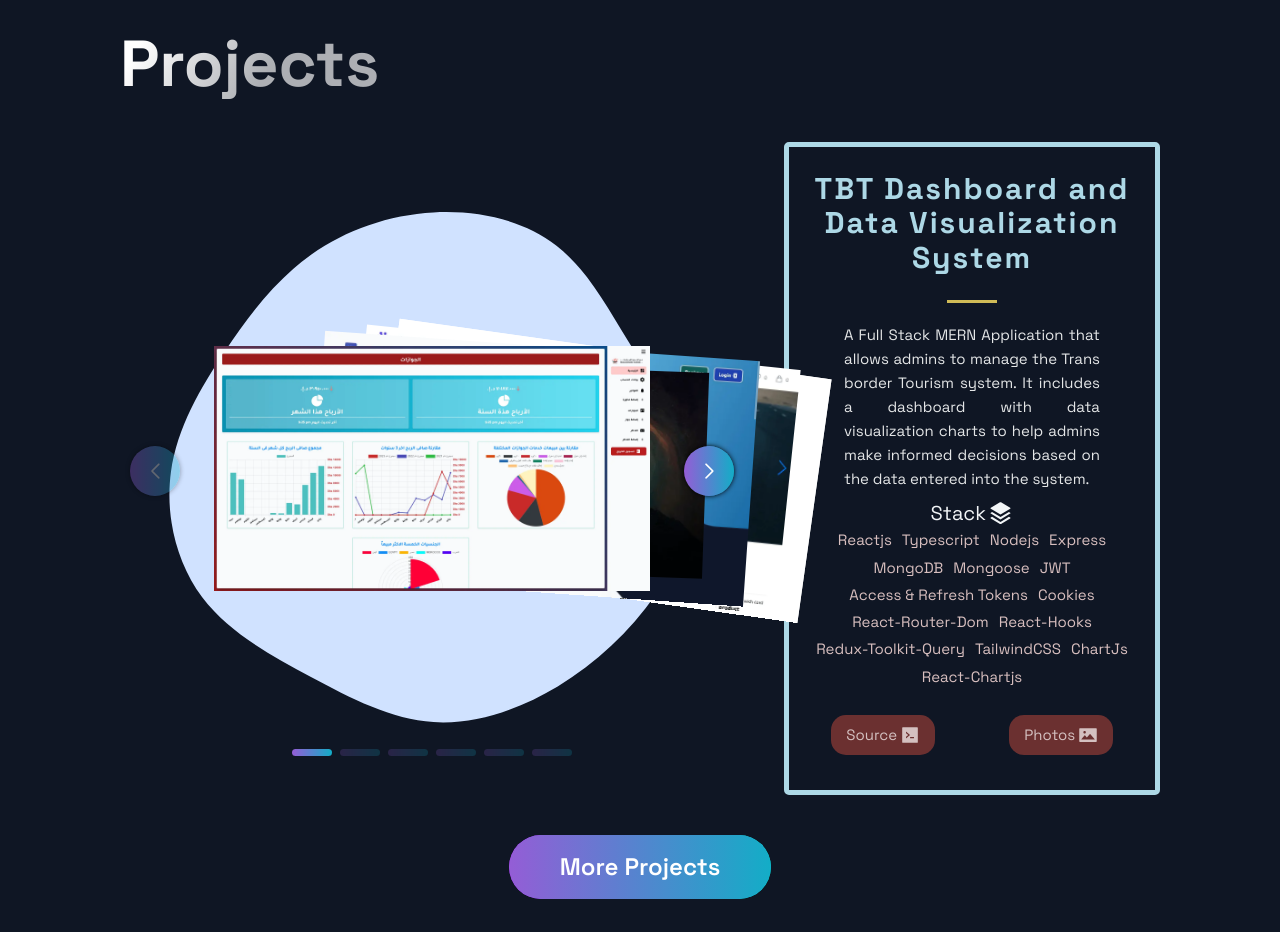
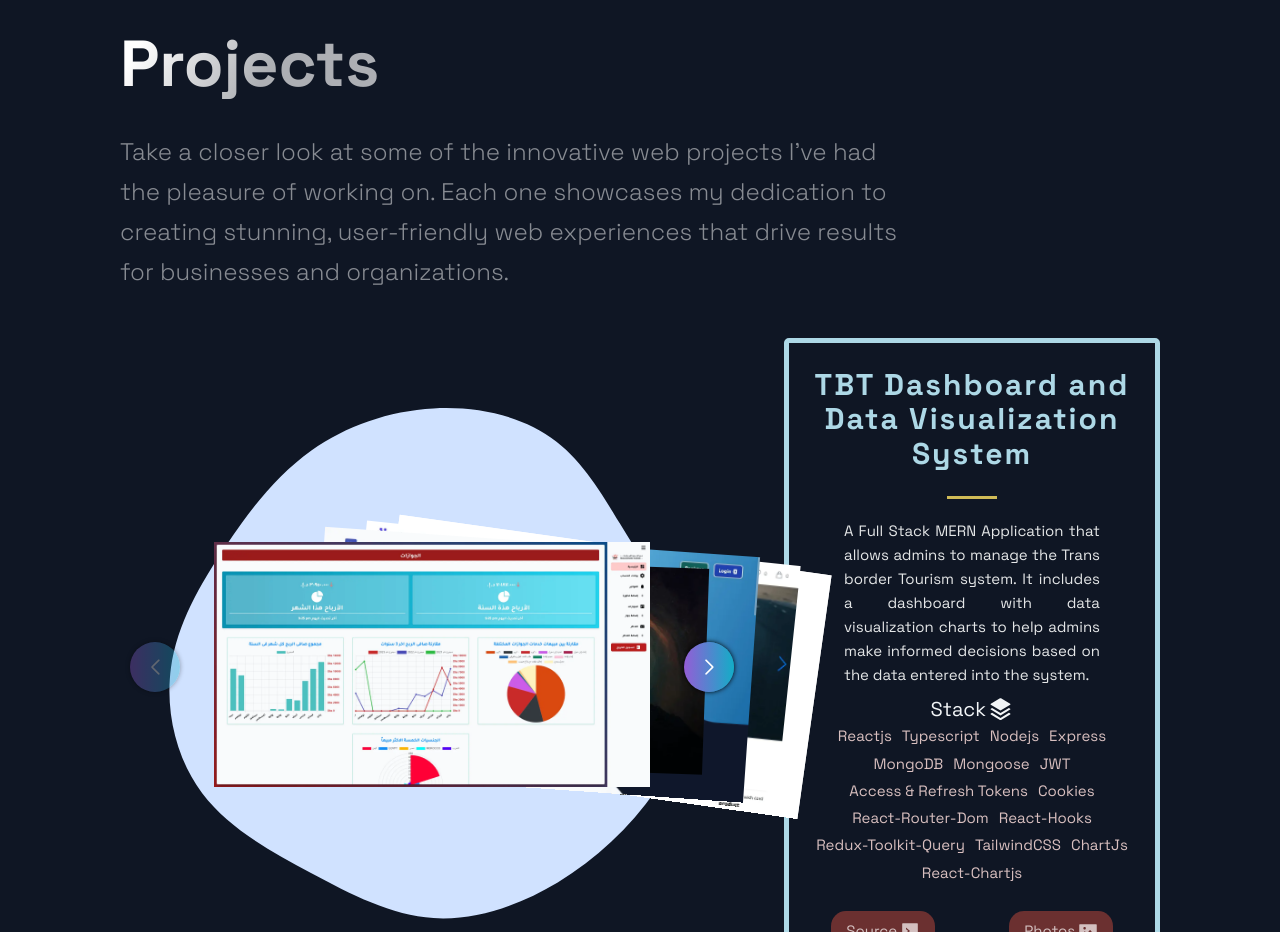
Before and after one commit to mostafakamal22/nextjs-portfolio, a Next.js app: page / in a window 1280 px wide. Shown: the part 2780-3712 px from the top of the page. Built offline with nearby package versions, Linux system fonts and the light colour scheme.

Commit message:
add  projects section description phrase

```diff
--- a/src/components/Projects/Projects.tsx
+++ b/src/components/Projects/Projects.tsx
@@ -1,9 +1,10 @@
-import { useEffect } from "react";
+import { Dispatch, SetStateAction, useEffect } from "react";
 
 import { ProjectContainer } from "./ProjectsStyles";
 import {
   Section,
   SectionDivider,
+  SectionText,
   SectionTitle,
 } from "../../styles/GlobalComponents";
 import Button from "../../styles/GlobalComponents/Button";
@@ -11,7 +12,7 @@ import { ProjectCarousel } from "./ProjectCarousel";
 
 interface ProjectsProps {
   animateProjects: boolean;
-  setAnimateProjects(bool: boolean): void;
+  setAnimateProjects: Dispatch<SetStateAction<boolean>>;
 }
 
 const Projects = ({ animateProjects, setAnimateProjects }: ProjectsProps) => {
@@ -36,6 +37,13 @@ const Projects = ({ animateProjects, setAnimateProjects }: ProjectsProps) => {
     <Section id="projects">
       <SectionTitle main>Projects</SectionTitle>
 
+      <SectionText>
+        Take a closer look at some of the innovative web projects I've had the
+        pleasure of working on. Each one showcases my dedication to creating
+        stunning, user-friendly web experiences that drive results for
+        businesses and organizations.
+      </SectionText>
+
       <ProjectContainer animateProjects={animateProjects}>
         <ProjectCarousel />
       </ProjectContainer>
```
